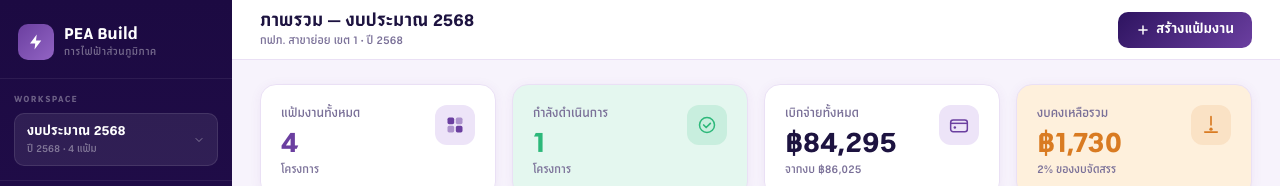
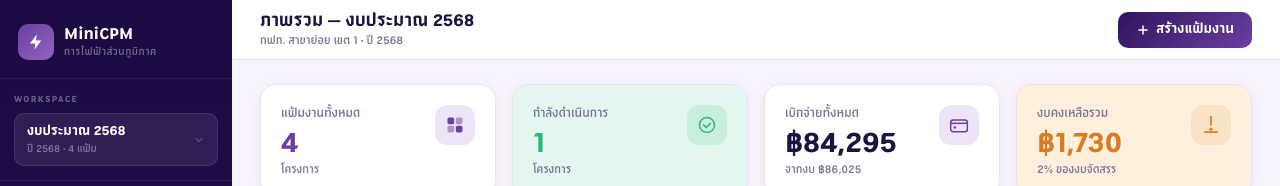
Before and after one commit to bufferboxcode/Mini-CPM, a Next.js app: page / in a window 1280 px wide. Shown: the top 186 px of the page. Built offline with nearby package versions, Linux system fonts and the light colour scheme.

Commit message:
เปลี่ยนชื่อ app

```diff
--- a/app/layout.tsx
+++ b/app/layout.tsx
@@ -2,7 +2,7 @@ import type { Metadata } from "next";
 import "./globals.css";
 
 export const metadata: Metadata = {
-  title: "PEA Build",
+  title: "MiniCPM",
   description: "ระบบบริหารจัดการโครงการก่อสร้างระบบไฟฟ้า",
 };
 
--- a/components/Sidebar.tsx
+++ b/components/Sidebar.tsx
@@ -50,7 +50,7 @@ export default function Sidebar({ S, update, ws }: SharedProps) {
             </svg>
           </div>
           <div>
-            <div style={{ color: 'white', fontSize: '16px', fontWeight: '700', lineHeight: '1.2' }}>PEA Build</div>
+            <div style={{ color: 'white', fontSize: '16px', fontWeight: '700', lineHeight: '1.2' }}>MiniCPM</div>
             <div style={{ color: 'rgba(255,255,255,0.4)', fontSize: '10px', letterSpacing: '0.5px' }}>การไฟฟ้าส่วนภูมิภาค</div>
           </div>
         </div>
--- a/components/mobile/MobileApp.tsx
+++ b/components/mobile/MobileApp.tsx
@@ -139,7 +139,7 @@ function WorkspaceListScreen({ S, update }: SharedProps) {
             </svg>
           </div>
           <div>
-            <div style={{ color: 'white', fontSize: '18px', fontWeight: '700' }}>PEA Build</div>
+            <div style={{ color: 'white', fontSize: '18px', fontWeight: '700' }}>MiniCPM</div>
             <div style={{ color: 'rgba(255,255,255,0.5)', fontSize: '11px' }}>การไฟฟ้าส่วนภูมิภาค</div>
           </div>
         </div>
--- a/package.json
+++ b/package.json
@@ -1,5 +1,5 @@
 {
-  "name": "pea-build",
+  "name": "minicpm",
   "version": "0.1.0",
   "private": true,
   "scripts": {
```
Also changed, not shown: 1 other file (tests, documents, lock files or other folders).
